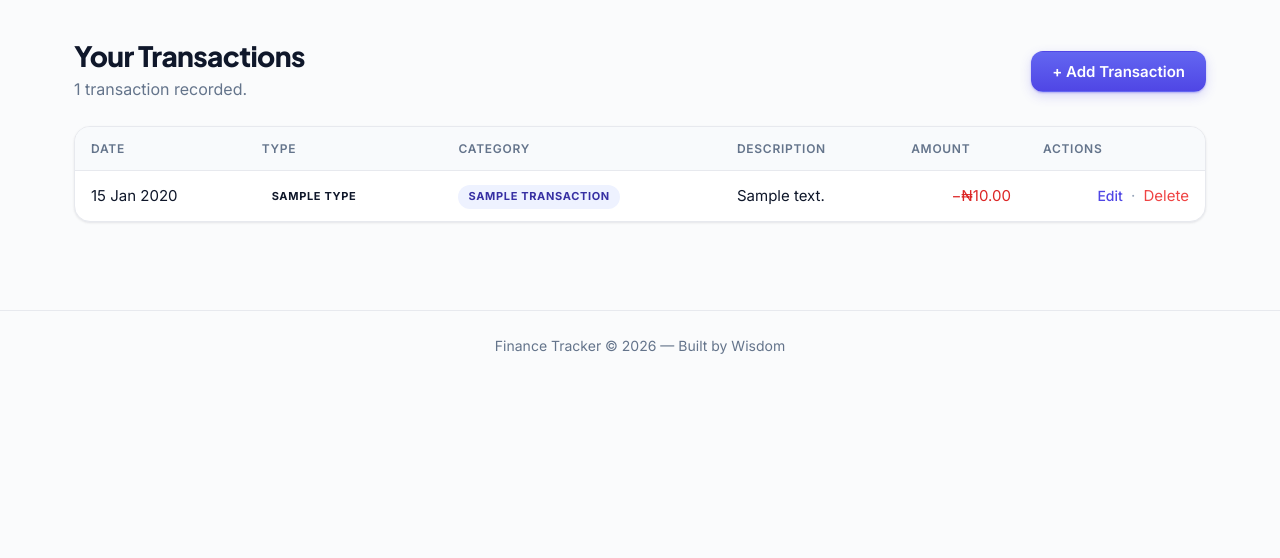
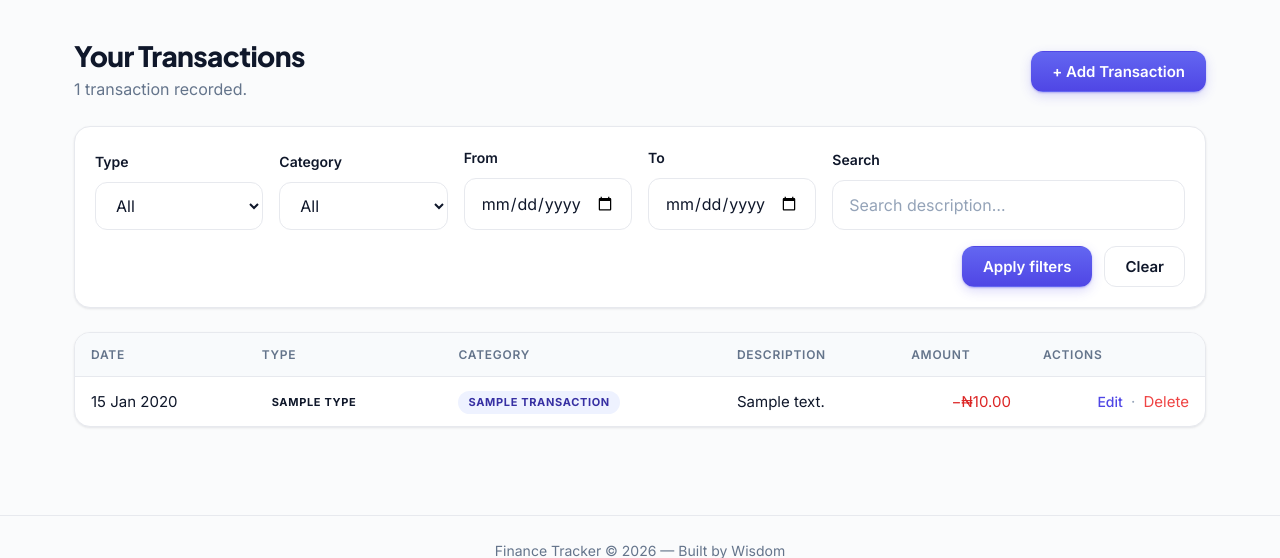
Before and after one commit to wisdom1240/finance-tracker, a Flask app: page /transactions in a window 1280 px wide. Shown: the part 63-621 px from the top of the page. Run offline with Flask 3, Linux system fonts and the light colour scheme; the visitor is signed in with stand-in values (Sample User, id 1); a database or web service that is not in the repository returns one stand-in record (values such as "Sample title"); some libraries are stand-ins or nearby versions.

Commit message:
Stage 23: Add search and filters to transactions list

```diff
--- a/app.py
+++ b/app.py
@@ -96,28 +96,77 @@ def create_app():
         )
 
     # ----------------------------------------------------------------
-    # Transactions List
+    # Transactions List (with search & filters)
     # ----------------------------------------------------------------
     @app.route("/transactions")
     @login_required
     def transactions():
         user_id = session["user_id"]
 
+        # Read filters from query string
+        f_type = request.args.get("type", "").strip().upper()
+        f_category = request.args.get("category_id", "").strip()
+        f_from = request.args.get("from", "").strip()
+        f_to = request.args.get("to", "").strip()
+        f_q = request.args.get("q", "").strip()
+
+        # Build dynamic WHERE clause safely
+        where = ["t.user_id = %s"]
+        params = [user_id]
+
+        if f_type in ("INCOME", "EXPENSE"):
+            where.append("t.type = %s")
+            params.append(f_type)
+
+        if f_category.isdigit():
+            where.append("t.category_id = %s")
+            params.append(int(f_category))
+
+        if f_from:
+            where.append("t.transaction_date >= %s")
+            params.append(f_from)
+
+        if f_to:
+            where.append("t.transaction_date <= %s")
+            params.append(f_to)
+
+        if f_q:
+            where.append("t.description ILIKE %s")
+            params.append(f"%{f_q}%")
+
+        where_sql = " AND ".join(where)
+
         db = get_db()
         cur = db.cursor(cursor_factory=psycopg2.extras.RealDictCursor)
+
         cur.execute(
-            "SELECT t.id, t.type, t.amount, t.description, t.transaction_date, "
-            "       c.name AS category_name "
-            "FROM transactions t "
-            "JOIN categories c ON c.id = t.category_id "
-            "WHERE t.user_id = %s "
-            "ORDER BY t.transaction_date DESC, t.id DESC",
-            (user_id,),
+            f"SELECT t.id, t.type, t.amount, t.description, t.transaction_date, "
+            f"       c.name AS category_name "
+            f"FROM transactions t "
+            f"JOIN categories c ON c.id = t.category_id "
+            f"WHERE {where_sql} "
+            f"ORDER BY t.transaction_date DESC, t.id DESC",
+            tuple(params),
         )
         transactions = cur.fetchall()
+
+        cur.execute("SELECT id, name, type FROM categories ORDER BY type, name")
+        categories = cur.fetchall()
+
         cur.close()
 
-        return render_template("transactions.html", transactions=transactions)
+        return render_template(
+            "transactions.html",
+            transactions=transactions,
+            categories=categories,
+            filters={
+                "type": f_type,
+                "category_id": f_category,
+                "from": f_from,
+                "to": f_to,
+                "q": f_q,
+            },
+        )
 
     # ----------------------------------------------------------------
     # Edit Transaction
--- a/static/css/style.css
+++ b/static/css/style.css
@@ -869,3 +869,49 @@ img {
 .link-button:hover {
     color: var(--color-danger-dark);
 }
+/* 23. FILTER BAR */
+.filter-card {
+    padding: var(--space-5);
+}
+
+.filter-form {
+    display: flex;
+    flex-direction: column;
+    gap: var(--space-4);
+}
+
+.filter-row {
+    display: grid;
+    grid-template-columns: repeat(auto-fit, minmax(160px, 1fr));
+    gap: var(--space-4);
+    align-items: end;
+}
+
+.filter-field {
+    display: flex;
+    flex-direction: column;
+}
+
+.filter-field-wide {
+    grid-column: span 2;
+}
+
+.filter-actions {
+    display: flex;
+    gap: var(--space-3);
+    justify-content: flex-end;
+}
+
+@media (max-width: 768px) {
+    .filter-field-wide {
+        grid-column: span 1;
+    }
+
+    .filter-actions {
+        justify-content: stretch;
+    }
+
+    .filter-actions .btn {
+        flex: 1;
+    }
+}
--- a/templates/transactions.html
+++ b/templates/transactions.html
@@ -8,14 +8,68 @@
         <h1>Your Transactions</h1>
         <p class="text-muted">
             {% if transactions %}
-                {{ transactions|length }} transaction{% if transactions|length != 1 %}s{% endif %} recorded.
+                {{ transactions|length }} transaction{% if transactions|length != 1 %}s{% endif %}
+                {% if filters.type or filters.category_id or filters.from or filters.to or filters.q %}
+                    matching your filters.
+                {% else %}
+                    recorded.
+                {% endif %}
             {% else %}
-                No transactions yet.
+                No transactions found.
             {% endif %}
         </p>
     </div>
     <a href="{{ url_for('add_transaction') }}" class="btn btn-primary">+ Add Transaction</a>
 </section>
+
+<div class="card mt-6 filter-card">
+    <form method="GET" action="{{ url_for('transactions') }}" class="filter-form">
+        <div class="filter-row">
+            <div class="filter-field">
+                <label class="form-label" for="type">Type</label>
+                <select class="form-select" name="type" id="type">
+                    <option value="">All</option>
+                    <option value="INCOME" {% if filters.type == 'INCOME' %}selected{% endif %}>Income</option>
+                    <option value="EXPENSE" {% if filters.type == 'EXPENSE' %}selected{% endif %}>Expense</option>
+                </select>
+            </div>
+
+            <div class="filter-field">
+                <label class="form-label" for="category_id">Category</label>
+                <select class="form-select" name="category_id" id="category_id">
+                    <option value="">All</option>
+                    {% for c in categories %}
+                        <option value="{{ c.id }}"
+                            {% if filters.category_id and filters.category_id|int == c.id %}selected{% endif %}>
+                            {{ c.name }} ({{ c.type|capitalize }})
+                        </option>
+                    {% endfor %}
+                </select>
+            </div>
+
+            <div class="filter-field">
+                <label class="form-label" for="from">From</label>
+                <input class="form-input" type="date" name="from" id="from" value="{{ filters.from }}">
+            </div>
+
+            <div class="filter-field">
+                <label class="form-label" for="to">To</label>
+                <input class="form-input" type="date" name="to" id="to" value="{{ filters.to }}">
+            </div>
+
+            <div class="filter-field filter-field-wide">
+                <label class="form-label" for="q">Search</label>
+                <input class="form-input" type="text" name="q" id="q"
+                       placeholder="Search description…" value="{{ filters.q }}">
+            </div>
+        </div>
+
+        <div class="filter-actions">
+            <button type="submit" class="btn btn-primary">Apply filters</button>
+            <a href="{{ url_for('transactions') }}" class="btn btn-ghost">Clear</a>
+        </div>
+    </form>
+</div>
 
 {% if transactions %}
     <div class="table-wrap mt-6">
@@ -63,8 +117,8 @@
 {% else %}
     <div class="card mt-6">
         <div class="empty-state">
-            <p>You haven't recorded any transactions yet.</p>
-            <a href="{{ url_for('add_transaction') }}" class="btn btn-primary mt-4">Add your first transaction</a>
+            <p>No transactions match your filters.</p>
+            <a href="{{ url_for('transactions') }}" class="btn btn-ghost mt-4">Clear filters</a>
         </div>
     </div>
 {% endif %}
```
